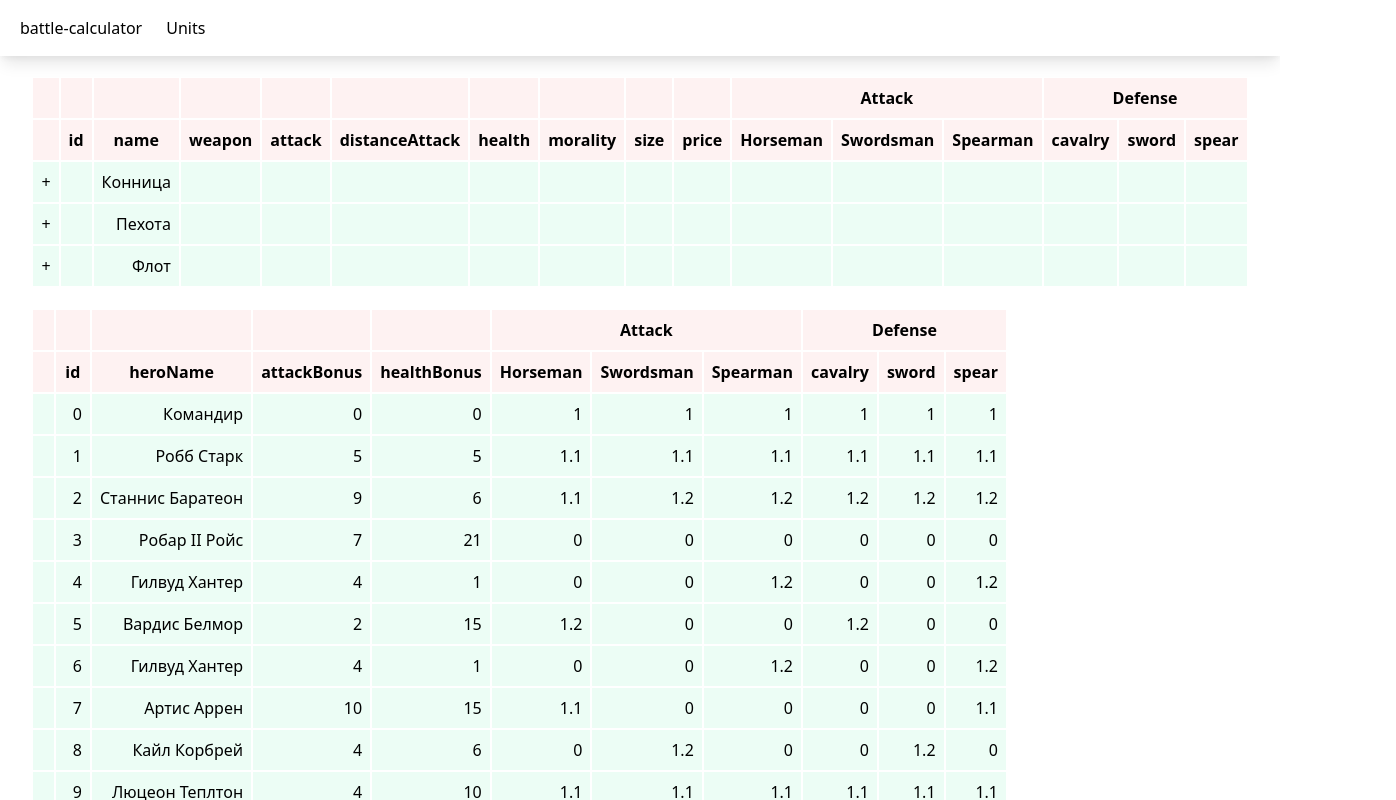
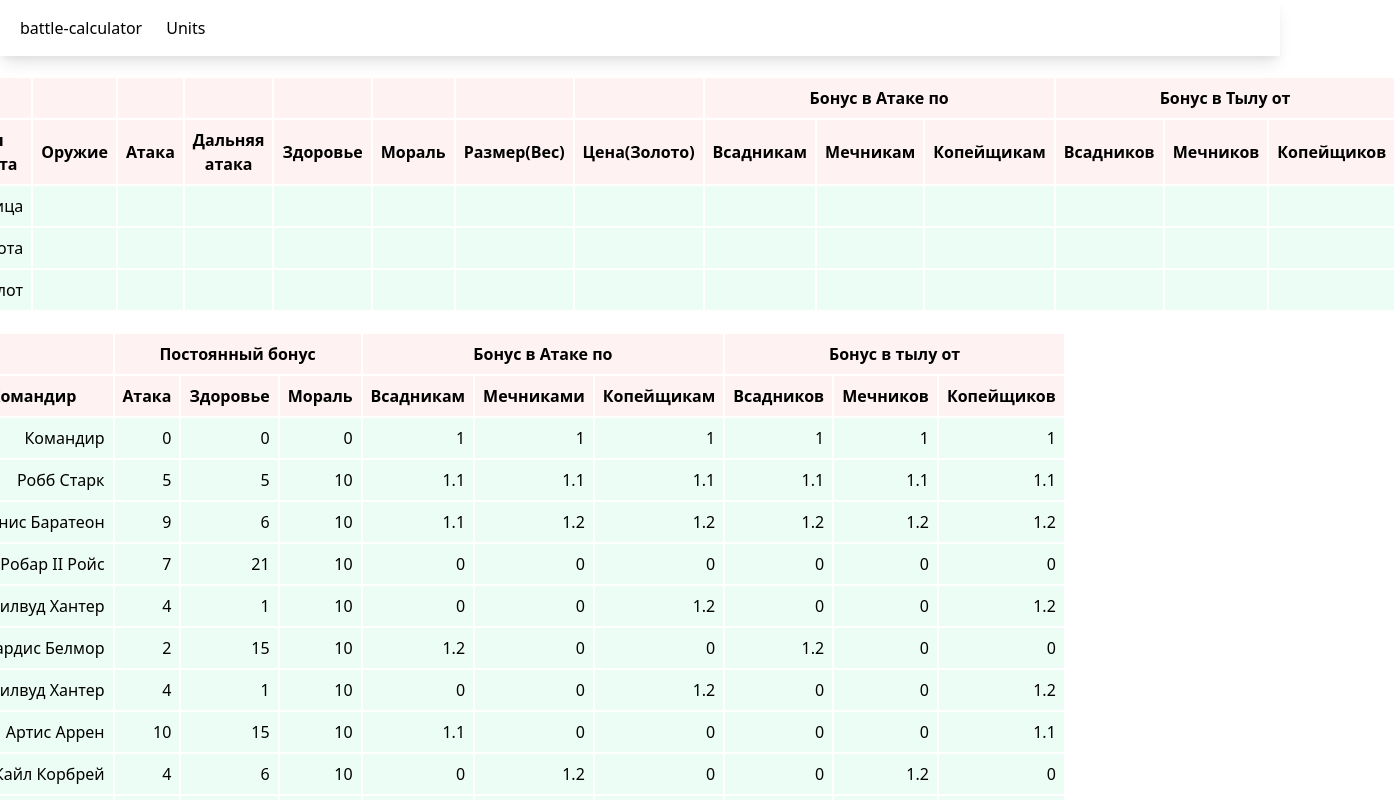
Before and after one commit to frisko-sposad/Next-VPI, a Next.js app: page /units in a window 1280 px wide. Shown: the top 800 px of the page, 1396 px wide, since content can reach past the window. Built offline with nearby package versions, Linux system fonts and the light colour scheme.

Commit message:
added rus name for info table

```diff
--- a/pages/units/index.tsx
+++ b/pages/units/index.tsx
@@ -81,67 +81,67 @@ const StatsTable = () => {
         accessor: 'id',
       },
       {
-        Header: 'name',
+        Header: 'Тип Юнита',
         accessor: 'name',
       },
       {
-        Header: 'weapon',
+        Header: 'Оружие',
         accessor: 'weapon',
       },
       {
-        Header: 'attack',
+        Header: 'Атака',
         accessor: 'attack',
       },
       {
-        Header: 'distanceAttack',
+        Header: 'Дальняя атака',
         accessor: 'distanceAttack',
       },
       {
-        Header: 'health',
+        Header: 'Здоровье',
         accessor: 'health',
       },
       {
-        Header: 'morality',
+        Header: 'Мораль',
         accessor: 'morality',
       },
       {
-        Header: 'size',
+        Header: 'Размер(Вес)',
         accessor: 'size',
       },
       {
-        Header: 'price',
+        Header: 'Цена(Золото)',
         accessor: 'price',
       },
       {
-        Header: 'Attack',
+        Header: 'Бонус в Атаке по',
         columns: [
           {
-            Header: 'Horseman',
+            Header: 'Всадникам',
             accessor: 'attackHorseman',
           },
           {
-            Header: 'Swordsman',
+            Header: 'Мечникам',
             accessor: 'attackSwordsman',
           },
           {
-            Header: 'Spearman',
+            Header: 'Копейщикам',
             accessor: 'attackSpearman',
           },
         ],
       },
       {
-        Header: 'Defense',
+        Header: 'Бонус в Тылу от',
         columns: [
           {
-            Header: 'cavalry',
+            Header: 'Всадников',
             accessor: 'defenseHorseman',
           },
           {
-            Header: 'sword',
+            Header: 'Мечников',
             accessor: 'defenseSword',
           },
           {
-            Header: 'spear',
+            Header: 'Копейщиков',
             accessor: 'defenseSpear',
           },
         ],
@@ -175,48 +175,57 @@ const StatsTable = () => {
         accessor: 'id',
       },
       {
-        Header: 'heroName',
+        Header: 'Командир',
         accessor: 'heroName',
-      },
-      {
-        Header: 'attackBonus',
-        accessor: 'attackBonus',
-      },
-      {
-        Header: 'healthBonus',
-        accessor: 'healthBonus',
       },
 
       {
-        Header: 'Attack',
+        Header: 'Постоянный бонус',
         columns: [
           {
-            Header: 'Horseman',
+            Header: 'Атака',
+            accessor: 'attackBonus',
+          },
+          {
+            Header: 'Здоровье',
+            accessor: 'healthBonus',
+          },
+          {
+            Header: 'Мораль',
+            accessor: 'moralityBonus',
+          },
+        ],
+      },
+      {
+        Header: 'Бонус в Атаке по',
+        columns: [
+          {
+            Header: 'Всадникам',
             accessor: 'attackHorseman',
           },
           {
-            Header: 'Swordsman',
+            Header: 'Мечниками',
             accessor: 'attackSwordsman',
           },
           {
-            Header: 'Spearman',
+            Header: 'Копейщикам',
             accessor: 'attackSpearman',
           },
         ],
       },
       {
-        Header: 'Defense',
+        Header: 'Бонус в тылу от',
         columns: [
           {
-            Header: 'cavalry',
+            Header: 'Всадников',
             accessor: 'defenseHorseman',
           },
           {
-            Header: 'sword',
+            Header: 'Мечников',
             accessor: 'defenseSword',
           },
           {
-            Header: 'spear',
+            Header: 'Копейщиков',
             accessor: 'defenseSpear',
           },
         ],
@@ -250,7 +259,7 @@ const StatsTable = () => {
         accessor: 'id',
       },
       {
-        Header: 'fortificationName',
+        Header: 'Укрепления',
         accessor: 'fortificationName',
       },
       {
@@ -258,35 +267,35 @@ const StatsTable = () => {
         accessor: 'attackBonus',
       },
       {
-        Header: 'Attack',
+        Header: 'Бонус в Атаке по',
         columns: [
           {
-            Header: 'Horseman',
+            Header: 'Всадникам',
             accessor: 'attackHorseman',
           },
           {
-            Header: 'Swordsman',
+            Header: 'Мечниками',
             accessor: 'attackSwordsman',
           },
           {
-            Header: 'Spearman',
+            Header: 'Копейщикам',
             accessor: 'attackSpearman',
           },
         ],
       },
       {
-        Header: 'Defense',
+        Header: 'Бонус в тылу от',
         columns: [
           {
-            Header: 'cavalry',
+            Header: 'Всадников',
             accessor: 'defenseHorseman',
           },
           {
-            Header: 'sword',
+            Header: 'Мечников',
             accessor: 'defenseSword',
           },
           {
-            Header: 'spear',
+            Header: 'Копейщиков',
             accessor: 'defenseSpear',
           },
         ],
--- a/public/database/heroes-data.ts
+++ b/public/database/heroes-data.ts
@@ -3,6 +3,7 @@ export interface Hero {
   heroName: string;
   attackBonus: number;
   healthBonus: number;
+  moralityBonus: number;
   attackHorseman: number;
   attackSwordsman: number;
   attackSpearman: number;
@@ -13,10 +14,11 @@ export interface Hero {
 
 export const heroesData: Hero[] = [
   {
-    id: 0,
+    id: 100,
     heroName: 'Командир',
     attackBonus: 0,
     healthBonus: 0,
+    moralityBonus: 0,
     attackHorseman: 1,
     attackSwordsman: 1,
     attackSpearman: 1,
@@ -25,10 +27,11 @@ export const heroesData: Hero[] = [
     defenseSpear: 1,
   },
   {
-    id: 1,
+    id: 101,
     heroName: 'Робб Старк',
     attackBonus: 5,
     healthBonus: 5,
+    moralityBonus: 10,
     attackHorseman: 1.1,
     attackSwordsman: 1.1,
     attackSpearman: 1.1,
@@ -37,10 +40,11 @@ export const heroesData: Hero[] = [
     defenseSpear: 1.1,
   },
   {
-    id: 2,
+    id: 102,
     heroName: 'Станнис Баратеон',
     attackBonus: 9,
     healthBonus: 6,
+    moralityBonus: 10,
     attackHorseman: 1.1,
     attackSwordsman: 1.2,
     attackSpearman: 1.2,
@@ -49,10 +53,11 @@ export const heroesData: Hero[] = [
     defenseSpear: 1.2,
   },
   {
-    id: 3,
+    id: 103,
     heroName: 'Робар II Ройс',
     attackBonus: 7,
     healthBonus: 21,
+    moralityBonus: 10,
     attackHorseman: 0,
     attackSwordsman: 0,
     attackSpearman: 0,
@@ -61,10 +66,11 @@ export const heroesData: Hero[] = [
     defenseSpear: 0,
   },
   {
-    id: 4,
+    id: 104,
     heroName: 'Гилвуд Хантер',
     attackBonus: 4,
     healthBonus: 1,
+    moralityBonus: 10,
     attackHorseman: 0,
     attackSwordsman: 0,
     attackSpearman: 1.2,
@@ -73,10 +79,11 @@ export const heroesData: Hero[] = [
     defenseSpear: 1.2,
   },
   {
-    id: 5,
+    id: 105,
     heroName: 'Вардис Белмор',
     attackBonus: 2,
     healthBonus: 15,
+    moralityBonus: 10,
     attackHorseman: 1.2,
     attackSwordsman: 0,
     attackSpearman: 0,
@@ -85,10 +92,11 @@ export const heroesData: Hero[] = [
     defenseSpear: 0,
   },
   {
-    id: 6,
+    id: 106,
     heroName: 'Гилвуд Хантер',
     attackBonus: 4,
     healthBonus: 1,
+    moralityBonus: 10,
     attackHorseman: 0,
     attackSwordsman: 0,
     attackSpearman: 1.2,
@@ -97,10 +105,11 @@ export const heroesData: Hero[] = [
     defenseSpear: 1.2,
   },
   {
-    id: 7,
+    id: 107,
     heroName: 'Артис Аррен',
     attackBonus: 10,
     healthBonus: 15,
+    moralityBonus: 10,
     attackHorseman: 1.1,
     attackSwordsman: 0,
     attackSpearman: 0,
@@ -109,10 +118,11 @@ export const heroesData: Hero[] = [
     defenseSpear: 1.1,
   },
   {
-    id: 8,
+    id: 108,
     heroName: 'Кайл Корбрей',
     attackBonus: 4,
     healthBonus: 6,
+    moralityBonus: 10,
     attackHorseman: 0,
     attackSwordsman: 1.2,
     attackSpearman: 0,
@@ -121,10 +131,11 @@ export const heroesData: Hero[] = [
     defenseSpear: 0,
   },
   {
-    id: 9,
+    id: 109,
     heroName: 'Люцеон Теплтон',
     attackBonus: 4,
     healthBonus: 10,
+    moralityBonus: 10,
     attackHorseman: 1.1,
     attackSwordsman: 1.1,
     attackSpearman: 1.1,
@@ -133,10 +144,11 @@ export const heroesData: Hero[] = [
     defenseSpear: 1.1,
   },
   {
-    id: 10,
+    id: 110,
     heroName: 'Гилвуд Хантер',
     attackBonus: 4,
     healthBonus: 1,
+    moralityBonus: 10,
     attackHorseman: 0,
     attackSwordsman: 0,
     attackSpearman: 1.2,
@@ -145,10 +157,11 @@ export const heroesData: Hero[] = [
     defenseSpear: 1.2,
   },
   {
-    id: 11,
+    id: 111,
     heroName: 'Торгольд Толлетт',
     attackBonus: 5,
     healthBonus: 12,
+    moralityBonus: 10,
     attackHorseman: 0,
     attackSwordsman: 0,
     attackSpearman: 1.1,
```
